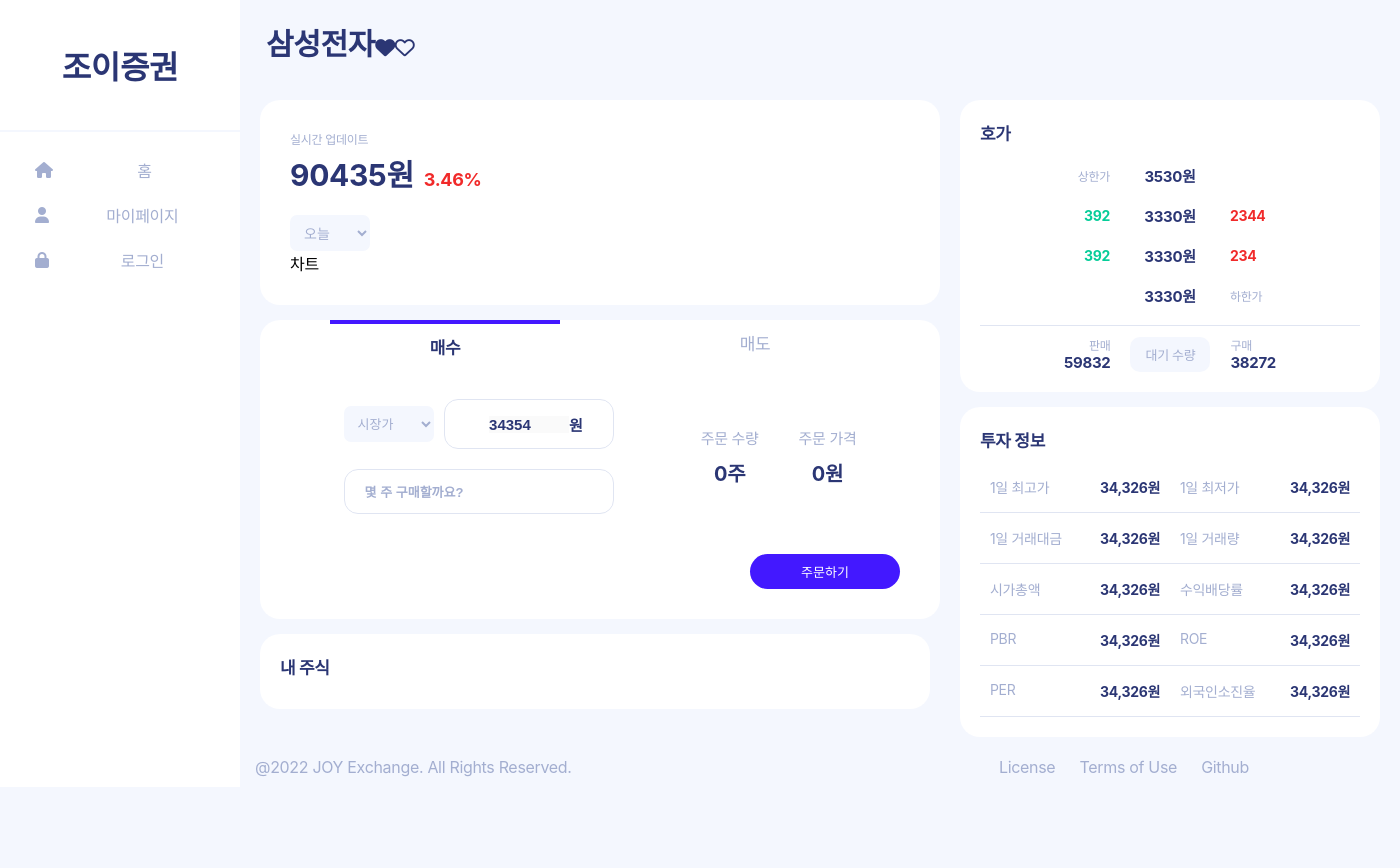
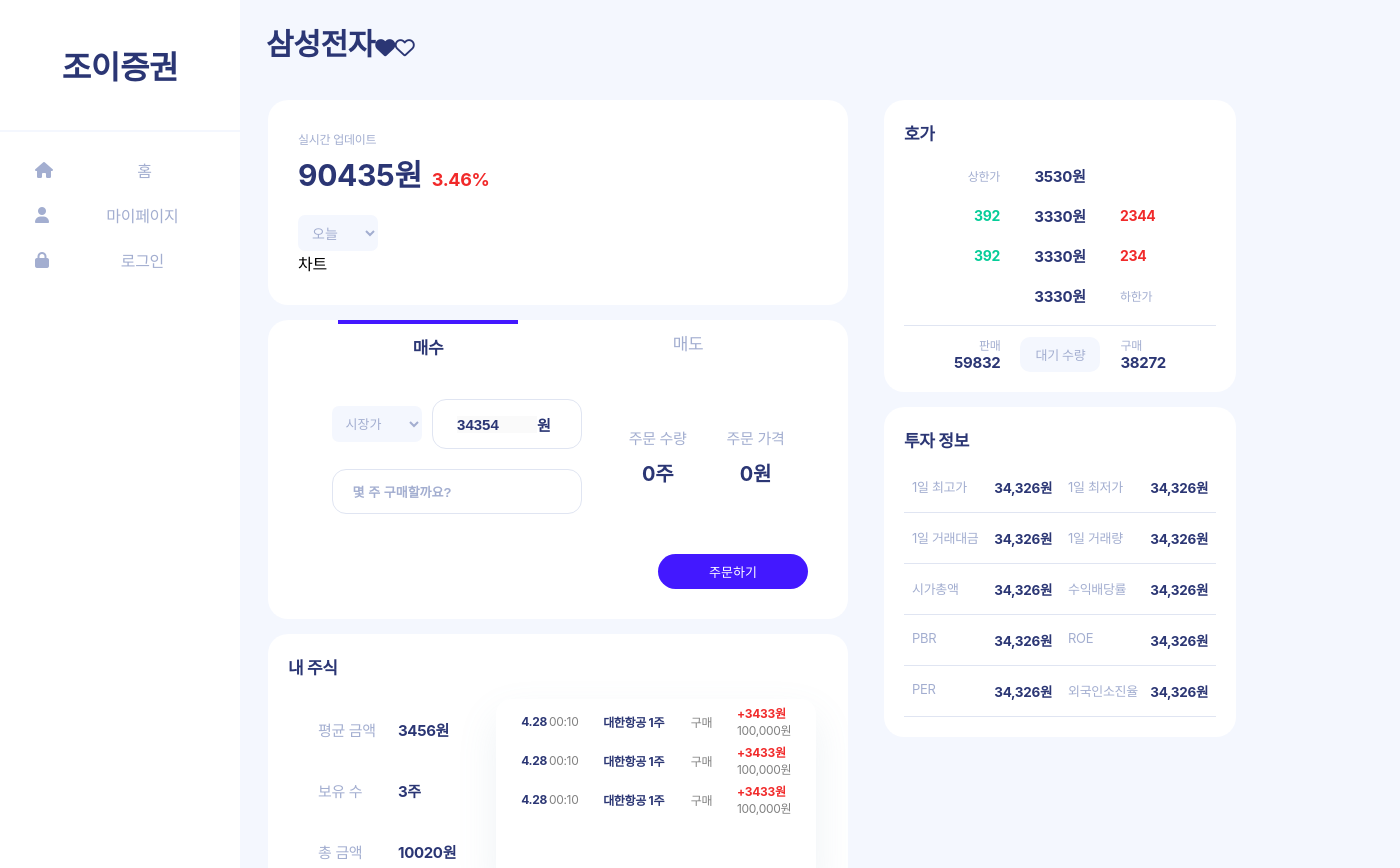
Before and after one commit to JOY-StockExchange/Front, a React (Create React App) app: page /stockpage/1 in a window 1280 px wide. Shown: the top 868 px of the page, 1400 px wide, since content can reach past the window. Before the commit the page ends 800 px from the top, so only its background shows below. Built offline with nearby package versions, Linux system fonts and the light colour scheme.

Commit message:
myrecord 구현, modal layout 구현

```diff
--- a/src/components/Buy.css
+++ b/src/components/Buy.css
@@ -72,7 +72,7 @@
     display: flex;
     justify-content: flex-end;
     align-items: center;
-    width: 170px;
+    width: 150px;
     height: 50px;
     border-radius: 14px;
     border: 1px solid var(--soft-text-color);
@@ -97,7 +97,7 @@
 .section__setorder .inputnum{
     border-radius: 14px;
     border: 1px solid var(--soft-text-color);
-    width: 270px;
+    width: 250px;
     height: 45px;
     margin-top: 20px;
     padding-left: 20px;
@@ -123,7 +123,7 @@
     display: flex;
     justify-content: space-around;
     align-items: center;
-    width: 270px;
+    width: 250px;
     height: 50px;
     border-radius: 14px;
     border: 1px solid var(--soft-text-color);
@@ -131,7 +131,7 @@
 }
 
 .ablenum .key {
-    font-size: 15px;
+    font-size: 14px;
     color: var(--sub-text-color);
     margin: 0;
 }
--- /dev/null
+++ b/src/components/Modal.css
@@ -0,0 +1,33 @@
+.container__modal {
+    width: 100%;
+    height: 100vh;
+    background-color: rgba(0, 0, 0, 0.5);
+    z-index: 10;
+    position: fixed;
+    top: 0;
+    left: 0;
+}
+
+.modal {
+    width: 300px;
+    height: 150px;
+    background-color: #ffffff;
+    position: absolute;
+    left: 50%;
+    top: 50%;
+    transform: translate(-50%, -50%);
+    z-index: 100;
+    border-radius: 20px;
+}
+
+.modal__button {
+    width: 30px;
+    color: var(--bold-text-color);
+    font-size: 15px;
+    font-weight: bold;
+    background-color: #ffffff;
+}
+
+.modal__button:hover {
+    border: 1px solid var(--soft-text-color);
+}
--- /dev/null
+++ b/src/components/Modal.js
@@ -0,0 +1,12 @@
+import './Modal.css';
+
+const Modal = ({modalHandler})  => {
+    return (
+        <div className='container__modal' onClick={modalHandler}>
+            <div className='modal'>
+                <button className='modal__button' onClick={modalHandler}>x</button>
+            </div>
+        </div>
+    )
+}
+export default Modal;
--- /dev/null
+++ b/src/components/MyRecordList.css
@@ -0,0 +1,70 @@
+.myrecordlist {
+    display: flex;
+}
+
+.myrecordlist__info {
+    display: flex;
+    flex-direction: column;
+    margin: 10px 30px;
+    justify-content: center;
+}
+
+.myrecordlist__ele {
+    display: flex;
+    margin: 20px 0px;
+}
+
+.myrecordlist__ele .key {
+    font-size: 15px;
+    color: var(--sub-text-color);
+    width: 80px;
+}
+
+.myrecordlist__ele .value {
+    font-size: 15px;
+    font-weight: bold;
+    color: var(--bold-text-color);
+}
+
+.myrecordlist__ul {
+    width: 320px;
+    margin: 10px 10px;
+    box-shadow: 0px 18px 40px rgba(112, 144, 176, 0.12);
+    border-radius: 15px;
+    padding: 0px 20px;
+}
+
+.myrecordlist__li {
+    display: flex;
+    justify-content: space-between;
+    align-items: center;
+    font-size: 12px;
+    margin: 5px 5px;
+}
+
+.myrecordlist__li .date, .myrecordlist__li .detail {
+    color: var(--bold-text-color);
+    font-weight: bold;
+    margin-right: 2px;
+}
+
+.myrecordlist__li .time, .myrecordlist__li .type, .myrecordlist__li .totalprice {
+    color: grey;
+}
+
+.myrecordlist__li .price {
+    display: flex;
+    flex-direction: column;
+    justify-content: center;
+}
+
+
+.myrecordlist__li .price--positive {
+    color: var(--positive-color);
+    font-weight: bold;
+}
+
+.myrecordlist__li .price--negative {
+    color: var(--negative-color);
+    font-weight: bold;
+}
--- /dev/null
+++ b/src/components/MyRecordList.js
@@ -0,0 +1,62 @@
+import './MyRecordList.css';
+
+const MyRecordList = () => {
+    let historyprice = 3433;
+    return (
+        <div className='myrecordlist'>
+            <div className='myrecordlist__info'>
+                <div className='myrecordlist__ele'>
+                    <span className='key'>평균 금액</span>
+                    <span className='value'>3456원</span>
+                </div>
+                <div className='myrecordlist__ele'>
+                    <span className='key'>보유 수</span>
+                    <span className='value'>3주</span>
+                </div>
+                <div className='myrecordlist__ele'>
+                    <span className='key'>총 금액</span>
+                    <span className='value'>10020원</span>
+                </div>
+            </div>
+            <div className='myrecordlist__ul'>
+                <div className='myrecordlist__li'>
+                    <span>
+                        <span className='date'>4.28</span>
+                        <span className='time'>00:10</span>
+                    </span>
+                    <span className='detail'>대한항공 1주</span>
+                    <span className='type'>구매</span>
+                    <span className='price'>
+                            <span className={historyprice > 0 ? 'price--positive' : 'price--negative'}>{historyprice > 0 ? '+'+historyprice:historyprice}원</span>
+                            <span className='totalprice'>100,000원</span>
+                    </span>
+                </div>
+                <div className='myrecordlist__li'>
+                    <span>
+                        <span className='date'>4.28</span>
+                        <span className='time'>00:10</span>
+                    </span>
+                    <span className='detail'>대한항공 1주</span>
+                    <span className='type'>구매</span>
+                    <span className='price'>
+                            <span className={historyprice > 0 ? 'price--positive' : 'price--negative'}>{historyprice > 0 ? '+'+historyprice:historyprice}원</span>
+                            <span className='totalprice'>100,000원</span>
+                    </span>
+                </div>
+                <div className='myrecordlist__li'>
+                    <span>
+                        <span className='date'>4.28</span>
+                        <span className='time'>00:10</span>
+                    </span>
+                    <span className='detail'>대한항공 1주</span>
+                    <span className='type'>구매</span>
+                    <span className='price'>
+                            <span className={historyprice > 0 ? 'price--positive' : 'price--negative'}>{historyprice > 0 ? '+'+historyprice:historyprice}원</span>
+                            <span className='totalprice'>100,000원</span>
+                    </span>
+                </div>
+            </div>
+        </div>
+    )
+}
+export default MyRecordList;
--- a/src/components/StockInfoList.css
+++ b/src/components/StockInfoList.css
@@ -4,20 +4,20 @@
 }
 
 .stockinfo__el {
-    width: 170px;
-    margin: 15px 10px;
+    width: 140px;
+    margin: 15px 8px;
     display: flex;
     justify-content: space-between;
 }
 
 .stockinfo__key {
-    margin-right: 20px;
-    font-size: 14px;
+    margin-right: 10px;
+    font-size: 13px;
     color: var(--sub-text-color);
 }
 
 .stockinfo__value {
-    font-size: 14px;
+    font-size: 13.5px;
     font-weight: bold;
     color: var(--bold-text-color);
 }
--- a/src/components/container/MyPage/MyAccount.js
+++ b/src/components/container/MyPage/MyAccount.js
@@ -1,12 +1,20 @@
+import { useState } from 'react';
 import MyAccountInfo from '../../MyAccountInfo';
+import Modal from '../../Modal';
 import '../container.css'
 
 const MyAccount = () => {
+    const [modalOpen, setModalOpen] = useState(false);
+    const modalHandler = () => {
+        if(modalOpen) setModalOpen(false);
+        else setModalOpen(true);
+    }
     return(
         <div className='container container__myaccount'>
             <div className='container__title myaccount__title'>
                 계좌 정보
-                <button className='myaccount__button'>계좌 정보 수정</button>
+                <button className='myaccount__button' onClick={modalHandler}>계좌 정보 수정</button>
+                {modalOpen && <Modal modalHandler={modalHandler} />}
             </div>
             <MyAccountInfo />
         </div>
--- a/src/components/container/StockPage/MyRecord.js
+++ b/src/components/container/StockPage/MyRecord.js
@@ -1,9 +1,11 @@
+import MyRecordList from '../../MyRecordList';
 import '../container.css';
 
 const MyRecord = () => {
     return (
         <div className='container container__myrecord'>
             <div className='container__title'>내 주식</div>
+            <MyRecordList />
         </div>
     )
 }
--- a/src/components/container/StockPage/Order.js
+++ b/src/components/container/StockPage/Order.js
@@ -20,7 +20,7 @@
             <div className='order__title'>
                 {tabArr.map((ele, index) => {
                     return (
-                        <li className={currentTab === index ? 'order__tab order__tab--focus' : 'order__tab'} onClick={() => selectTabHandler(index)}>
+                        <li key={index} className={currentTab === index ? 'order__tab order__tab--focus' : 'order__tab'} onClick={() => selectTabHandler(index)}>
                             {ele.name}
                         </li>
                     )
--- a/src/components/container/container.css
+++ b/src/components/container/container.css
@@ -4,6 +4,7 @@
     border-radius: 20px;
     background-color: #ffffff;
     display: flex;
+    flex-direction: column;
     overflow: auto;
 }
 
@@ -16,7 +17,6 @@
 
 .container__stockranking{
     height: 100%;
-    flex-direction: column;
 }
 
 .container__ul{
@@ -25,13 +25,11 @@
 
 .container__recentstock{
     margin-bottom: 10px;
-    flex-direction: column;
 }
 
 .container__myinfo{
     margin-bottom: 15px;
     margin-right: 10px;
-    flex-direction: column;
 }
 
 .myinfo__title, .myaccount__title{
@@ -63,17 +61,14 @@
 
 .container__myaccount{
     margin: 0px 10px;
-    flex-direction: column;
 }
 
 .container__mystock{
-    flex-direction: column;
     margin-bottom: 15px;
     margin-left: 10px;
 }
 
 .container__heartstock{
-    flex-direction: column;
     margin-left: 10px;
 }
 
@@ -83,28 +78,23 @@
 }
 
 .container__order{
-    flex-direction: column;
     margin: 0px 10px 0px 20px;
     padding: 0px 20px 20px 20px;
     border-radius: 20px;
     background-color: #ffffff;
-    display: flex;
-    overflow: auto;
 }
 
 .container__myrecord{
-    margin-top: 15px;
+    margin: 15px 10px 0px 20px;
 }
 
 .container__orderbook{
     margin-left: 10px;
     margin-bottom: 15px;
-    flex-direction: column;
 }
 
 .container__stockinfo{
     margin-left: 10px;
-    flex-direction: column;
 }
 
 .container__signin{
@@ -113,7 +103,6 @@
     margin: 100px 0px;
     padding: 80px 85px;
     display: flex;
-    flex-direction: column;
 }
 
 .signin__title{
@@ -281,7 +270,7 @@
 }
 
 .order__tab {
-    width: 230px;
+    width: 180px;
     display: flex;
     justify-content: center;
     padding-top: 10px;
--- a/src/pages/page.css
+++ b/src/pages/page.css
@@ -31,6 +31,7 @@
 }
 
 .stockpage__wrap{
+    overflow: auto;
     margin: 20px 0px;
     display: flex;
     justify-content: space-around;
```
